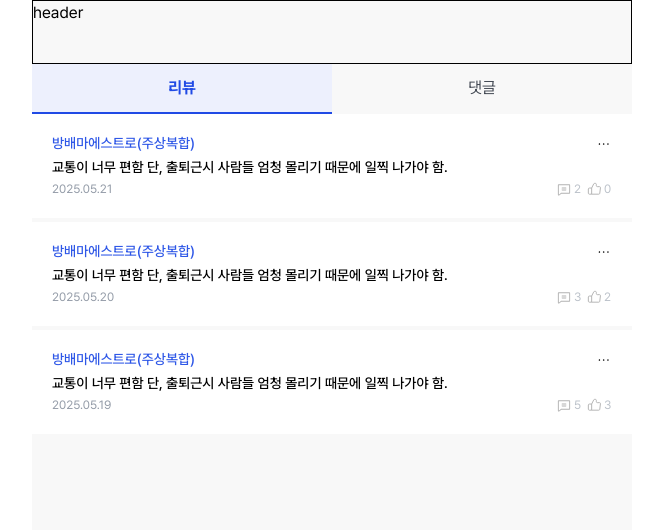
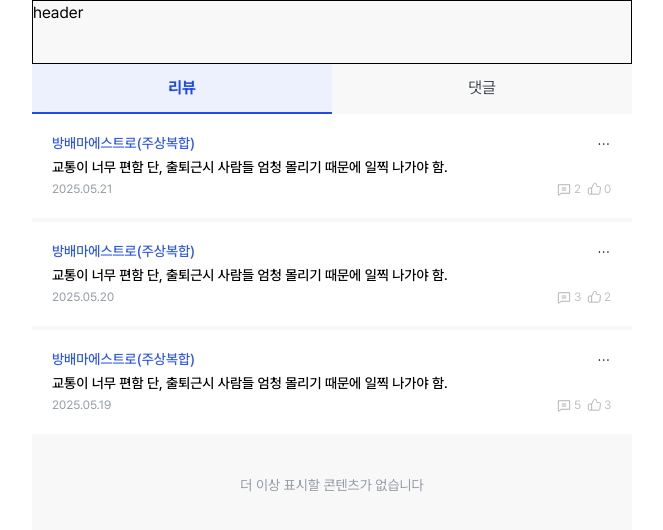
Before and after one commit to FC-DEV3-Final-Project/zoop-frontend, a Next.js app: page /mypage/1/myposts in a window 1280 px wide. Shown: the top 530 px of the page, without its empty margins (308-971 px from the left). Built offline with nearby package versions, Linux system fonts and the light colour scheme.

Commit message:
design: 문구 추가

```diff
--- a/src/app/mypage/[id]/myposts/page.tsx
+++ b/src/app/mypage/[id]/myposts/page.tsx
@@ -72,12 +72,14 @@ export default function MyPostsPage() {
   return (
     <div className="flex w-full flex-col bg-gray-100">
       <Tab tabOptions={tabOptions} selected={selectedTab} onChange={setSelectedTab} />
-
       <div className="flex flex-col gap-1">
         {postData[selectedTab as keyof PostData].map((post, idx) => (
           <MyPostItem key={idx} {...post} />
         ))}
       </div>
+      <div className="flex h-[104px] items-center justify-center text-body2 text-gray-700-info">
+        더 이상 표시할 콘텐츠가 없습니다
+      </div>
     </div>
   );
 }
```
